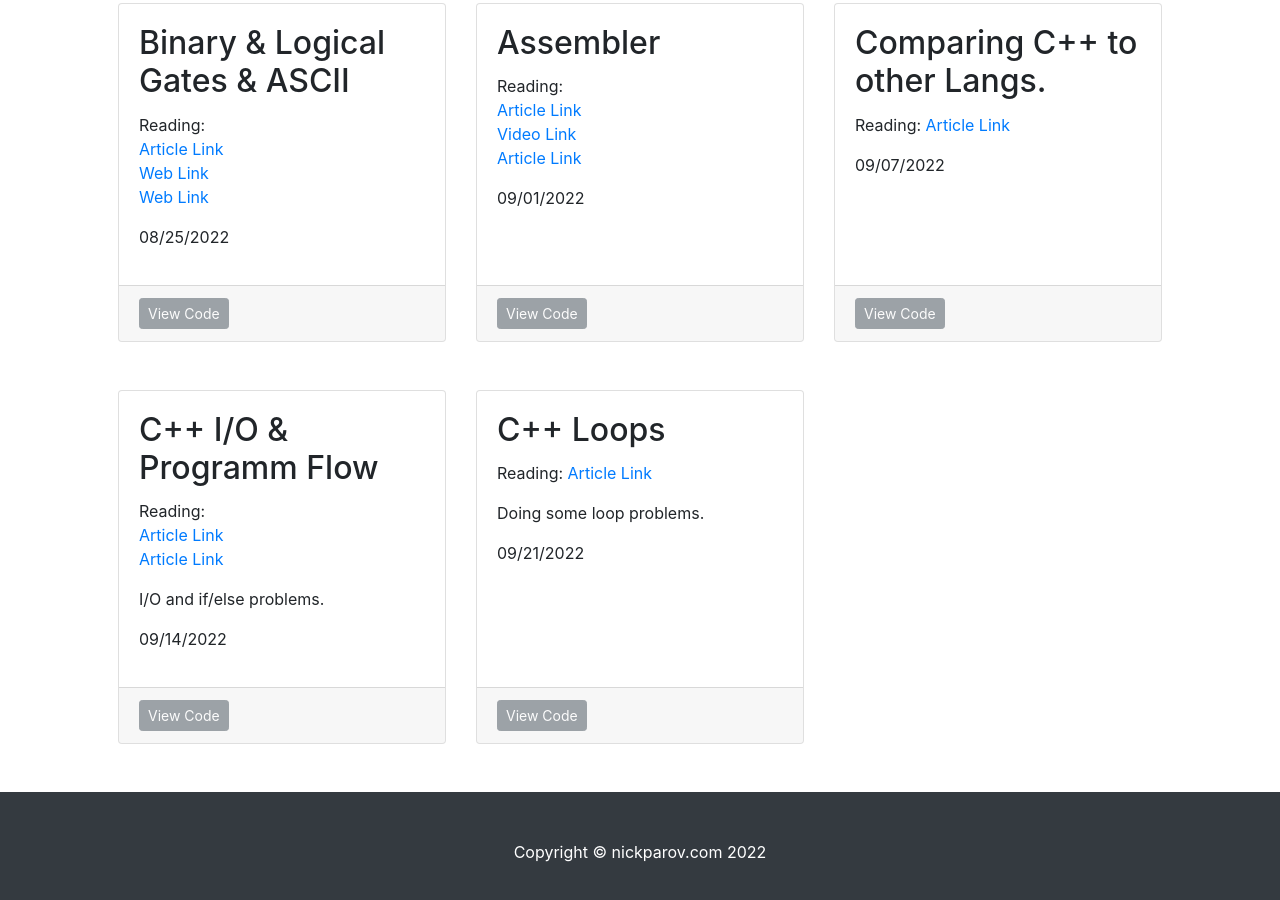
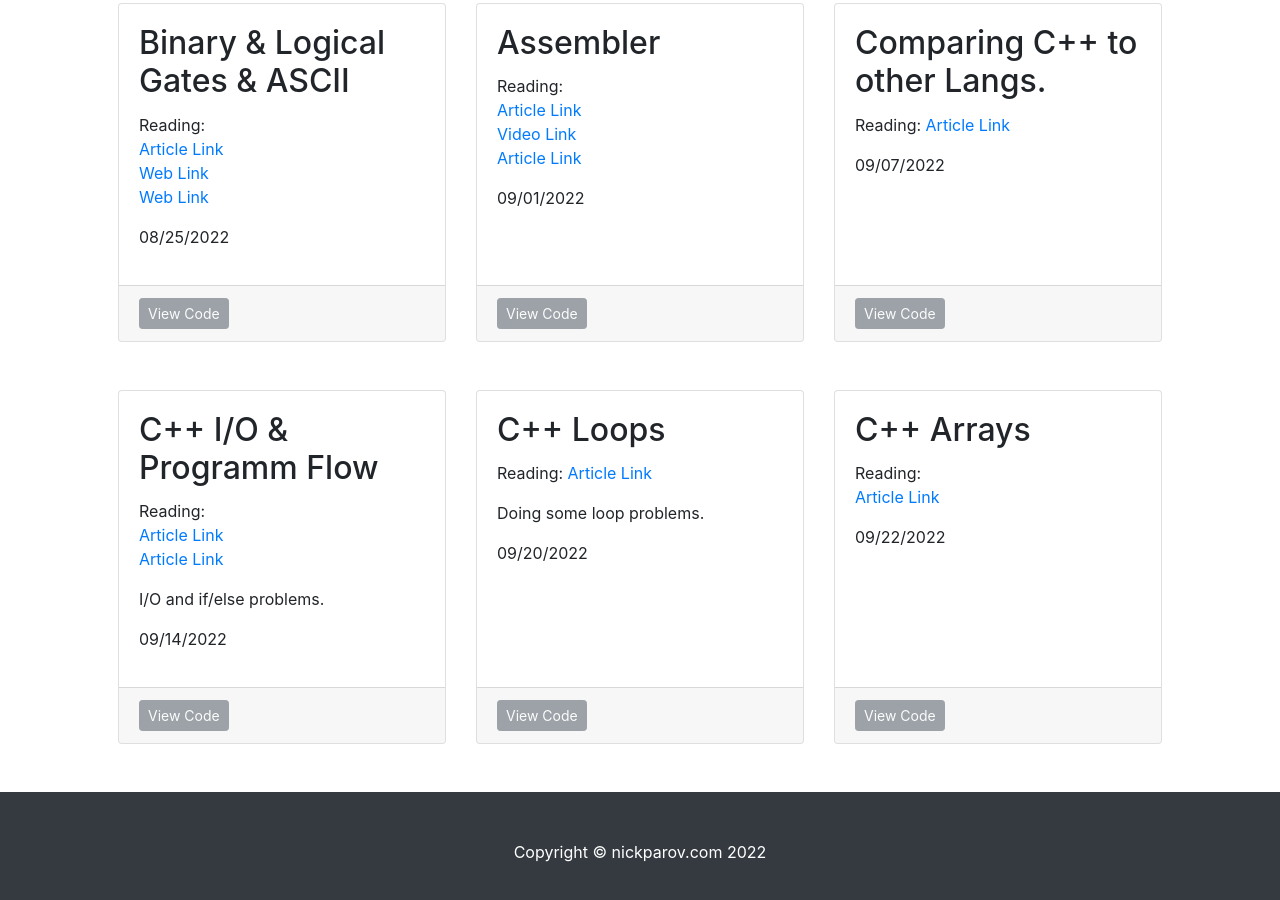
Before and after one commit to nickparov/den, a plain HTML site: page index.html in a window 1280 px wide. Shown: the part 624-1524 px from the top of the page. Drawn offline with nearby package versions, Linux system fonts and the light colour scheme.

Commit message:
+ arrays less

```diff
--- a/index.html
+++ b/index.html
@@ -205,7 +205,31 @@
                                 >
                             </p>
                             <p class="card-text">Doing some loop problems.</p>
-                            <p>09/21/2022</p>
+                            <p>09/20/2022</p>
+                        </div>
+                        <div class="card-footer">
+                            <a
+                                class="btn btn-secondary btn-sm disabled"
+                                href="#!"
+                                >View Code</a
+                            >
+                        </div>
+                    </div>
+                </div>
+                <div class="col-md-4 mb-5">
+                    <div class="card h-100">
+                        <div class="card-body">
+                            <h2 class="card-title">
+                               С++ Arrays
+                            </h2>
+                            <p class="card-text">
+                                Reading: <br />
+                                <a
+                                    href="https://www.programiz.com/cpp-programming/arrays"
+                                    >Article Link</a
+                                >
+                            </p>
+                            <p>09/22/2022</p>
                         </div>
                         <div class="card-footer">
                             <a
```
